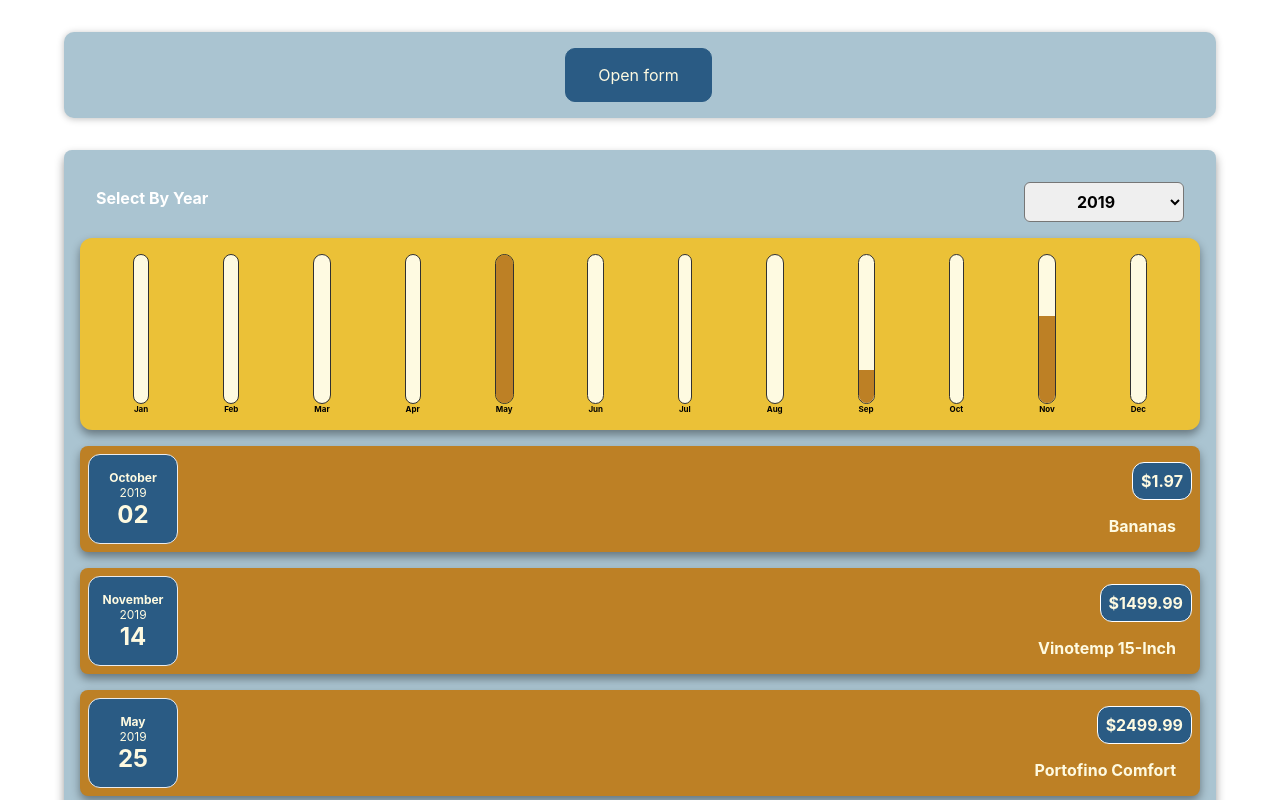
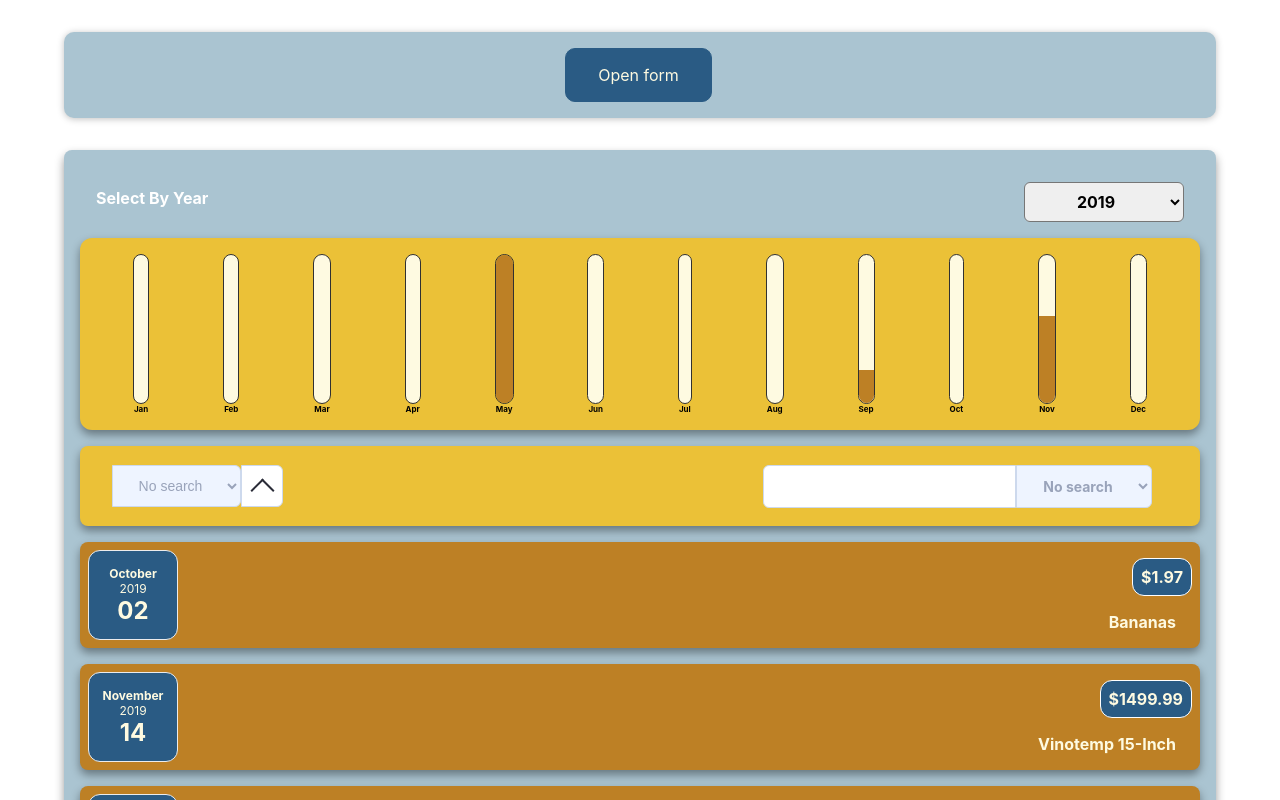
Before and after one commit to OlegZaichuk/ReactJS_Cost_Accounting, a React (Create React App) app: page / in a window 1280 px wide. Shown: the top 800 px of the page. Built offline with nearby package versions, Linux system fonts and the light colour scheme.

Commit message:
update No expenses this year screen

```diff
--- a/src/components/CostFilter_UI/CostFilter.jsx
+++ b/src/components/CostFilter_UI/CostFilter.jsx
@@ -1,6 +1,6 @@
 import React from 'react';
 import './CostsFilter.css';
-
+// import '../../img/arrow.svg'
 const CostFilter = (props) => {
     const yearChangeHandler = (e) => {
         props.onChangeYear(e.target.value)
--- a/src/components/Costs.jsx
+++ b/src/components/Costs.jsx
@@ -1,9 +1,10 @@
 import React, {useState} from 'react';
-import CostItems from "./CostItems";
 import '../css/Costs.css'
 import Card from "./Card";
 import CostFilter from "./CostFilter_UI/CostFilter";
 import Diagram from "./Diagram_UI/Diagram";
+import CostsLIstAndFilter from "./CostsLIstAndFilter";
+import Loader from "./Loader_UI/loader";
 
 
 
@@ -13,11 +14,17 @@ const Costs = (props) => {
         setCurrentYear(newYear)
     }
     const filteredCost = props.costsList.filter(el => el.data.getFullYear().toString() === currentYear)
-    const noCostList = <h2 className='cost-list__fallback'>No expenses this year</h2>
+    const noCostList =
+        <div>
+            {/*<h2 className='cost-list__fallback'>No expenses this year</h2>*/}
+            <Loader className='cost-list__fallback'>
+                No expenses this year
+            </Loader>
+        </div>
 
     const info = <div>
         <Diagram dataSet={filteredCost}/>
-        {filteredCost.map(costItem => <CostItems key={costItem.id} costItem={costItem}/>)}
+        <CostsLIstAndFilter filteredCost={filteredCost} />
     </div>
 
     return (
@@ -27,8 +34,6 @@ const Costs = (props) => {
             {filteredCost.length === 0
                 ? noCostList
                 : info
-
-
             }
         </Card>
     );
--- /dev/null
+++ b/src/components/CostsLIstAndFilter.js
@@ -0,0 +1,14 @@
+import React from 'react';
+import CostItems from "./CostItems";
+import Filter from "./Filter_UI/Filter";
+
+const CostsLIstAndFilter = (props) => {
+    return (
+        <div>
+            <Filter/>
+            {props.filteredCost.map(costItem => <CostItems key={costItem.id} costItem={costItem}/>)}
+        </div>
+    );
+};
+
+export default CostsLIstAndFilter;
--- a/src/components/Diagram_UI/Diagram.jsx
+++ b/src/components/Diagram_UI/Diagram.jsx
@@ -3,7 +3,7 @@ import './Diagram.css'
 import DiagramBar from "./DiagramBar";
 import Card from "../Card";
 
-let diagramDataStart = [
+const diagramDataStart = [
     {label: 'Jan', value: 0}, {label: 'Feb', value: 0}, {label: 'Mar', value: 0}, {label: 'Apr', value: 0},
     {label: 'May', value: 0}, {label: 'Jun', value: 0}, {label: 'Jul', value: 0}, {label: 'Aug', value: 0},
     {label: 'Sep', value: 0}, {label: 'Oct', value: 0}, {label: 'Nov', value: 1}, {label: 'Dec', value: 0},
--- /dev/null
+++ b/src/components/Filter_UI/Filter.css
@@ -0,0 +1,130 @@
+.filter{
+    margin: 1rem 0;
+    display: flex;
+    justify-content: space-between;
+    align-items: center;
+    background-color: #ebc137;
+    height: 5rem;
+    padding: 0 2rem;
+}
+
+
+.form-group {
+    position: relative;
+    display: flex;
+    width: 100%;
+
+
+}
+
+:root {
+    --input-color: #99A3BA;
+    --input-border: #CDD9ED;
+    --input-background: #fff;
+    --input-placeholder: #CBD1DC;
+    --input-border-focus: #275EFE;
+    --group-color: var(--input-color);
+    --group-border: var(--input-border);
+    --group-background: #EEF4FF;
+    --group-color-focus: #fff;
+    --group-border-focus: var(--input-border-focus);
+    --group-background-focus: #678EFE;
+    --url: '../../img/arrow.svg';
+    --transform-time : 0.5s;
+}
+
+.form-field {
+    display: block;
+    width: 100%;
+    border-radius: 6px 0 0 6px;
+    padding: 8px 16px;
+    line-height: 25px;
+    font-size: 14px;
+    font-weight: 500;
+    font-family: inherit;
+    -webkit-appearance: none;
+    color: #2a2c38;
+    border: 1px solid var(--input-border);
+    background: var(--input-background);
+    transition: border 0.3s ease;
+}
+.form-field::placeholder {
+    color: var(--input-placeholder);
+}
+.form-field:focus {
+    outline: none;
+    border-color: var(--input-border-focus);
+}
+
+.form-group .form-field {
+    position: relative;
+    z-index: 1;
+    flex: 1 1 auto;
+    width: 1%;
+    margin-top: 0;
+    margin-bottom: 0;
+}
+.form-group > select {
+    text-align: center;
+
+    padding: 8px 20px;
+    font-size: 14px;
+    line-height: 25px;
+    border-radius: 0 6px 6px 0;
+    color: var(--group-color);
+    background: var(--group-background);
+    border: 1px solid var(--group-border);
+    transition: background 0.3s ease, border 0.3s ease, color 0.3s ease;
+}
+.form-group:focus-within > select {
+    color: var(--group-color-focus);
+    background: var(--group-background-focus);
+    border-color: var(--group-border-focus);
+}
+/*---------------*/
+.center-con {
+    display: flex;
+    height: 100vh;
+    align-items: center;
+    justify-content: center;
+}
+
+
+
+
+
+.round {
+    display: flex;
+    justify-content: center;
+    color: #2a2c38;
+    border: 1px solid var(--input-border);
+    background: var(--input-background);
+    transition: border 0.3s ease;
+    width: 2.5rem;
+    height: 2.5rem;
+    border-radius: 0 6px 6px 0;
+}
+
+.arrow {
+    /*display: inline-block;*/
+
+    width: 15px;
+    height: 15px;
+    border-top: 2px solid #2a2c38;
+    border-right: 2px solid #2a2c38;
+}
+
+.arrow-top {
+    margin-top: 1rem;
+    /*transition-duration: var(--transform-time);*/
+    transform: rotate(-45deg);
+    /*animation: arrow-anim 2.5s infinite;*/
+}
+.arrow-right {
+    transform: rotate(45deg);
+}
+.arrow-bottom {
+    margin-top: 0.5rem;
+    /*transition-duration: var(--transform-time);*/
+    transform: rotate(135deg);
+}
--- /dev/null
+++ b/src/components/Filter_UI/Filter.jsx
@@ -0,0 +1,47 @@
+import React, {useState} from 'react';
+import './Filter.css';
+import Card from "../Card";
+
+const Filter = () => {
+    const [arrowDirection, setArrowDirection] = useState("arrow arrow-top")
+    const changeArrowHandler = () => {
+         arrowDirection === 'arrow arrow-top'
+             ? setArrowDirection('arrow arrow-bottom')
+             : setArrowDirection('arrow arrow-top')
+    }
+
+    const sortController =
+        <div className="form-group">
+            <select>
+                <option value="2022">No search</option>
+                <option value="2021">By name</option>
+                <option value="2020">By amount</option>
+                <option value="2020">By date</option>
+            </select>
+            <div className="round" onClick={changeArrowHandler}>
+                <span className={arrowDirection}></span>
+            </div>
+        </div>
+
+    const searchController =
+        <div className="form-group">
+            <input className="form-field" type="text"/>
+            <select>
+                <option value="2022">No search</option>
+                <option value="2021">By name</option>
+                <option value="2020">By amount</option>
+            </select>
+        </div>
+
+
+
+    return (
+        <Card className='filter '>
+            <div className=''> {sortController} </div>
+            <div className='costs-filter'> {searchController} </div>
+
+        </Card>
+    );
+};
+
+export default Filter;
--- /dev/null
+++ b/src/components/Loader_UI/loader.css
@@ -0,0 +1,131 @@
+.test{
+    /*border: 4px solid red;*/
+    height: 15rem;
+    /*width: 100%;*/
+    /*background-color: #282c34;*/
+}
+
+.loader-container{
+    width: 100%;
+    position: relative;
+    display: flex;
+    justify-content: center;
+    align-items: center;
+    margin-top: 125px;
+}
+:root{
+    --main-width: 150px;
+    --child-top: -66.66px;
+}
+
+
+.loader-container .ring{
+    position: relative;
+    width: var(--main-width);
+    height: var(--main-width);
+    /*border: 4px solid transparent;*/
+    /*border: 4px solid white;*/
+    border-top: 4px solid #245bff;
+    border-right: 4px solid transparent;
+    /*border-left: none;*/
+    /*border-left: 4px solid transparent;;*/
+    border-radius: 50%;
+    margin: -30px;
+    animation: animate 4s linear infinite;
+
+    /*animation: 3s shadow infinite;*/
+}
+
+.loader-container .ring::before{
+    content: '';
+    position: absolute;
+    width: 15px;
+    height: 15px;
+    top: 12px;
+    right: 12px;
+    border-radius: 50%;
+    background-color: #245bff;
+    box-shadow: 0 0 0 5px #245bff33,
+    0 0 0 10px #245bff22,
+    0 0 0 15px #245bff11,
+    0 0 30px #245bff,
+    0 0 50px #245bff;
+}
+
+.loader-container .ring:nth-child(3){
+    position: absolute;
+    top: var(--child-top);
+    animation: animate 5s linear infinite;
+    animation-delay: -3s;
+    border-top: 4px solid transparent;
+    border-left: 4px solid #d41bc1;
+
+}
+
+.loader-container .ring:nth-child(3)::before{
+    content: '';
+    /*top: initial;*/
+    position: absolute;
+    width: 15px;
+    height: 15px;
+    bottom: 12px;
+    left: 12px;
+    border-radius: 50%;
+    background-color: #d41bc1;
+    box-shadow: 0 0 0 5px #d41bc133,
+    0 0 0 10px #d41bc122,
+    0 0 0 15px #d41bc111,
+    0 0 30px #d41bc1,
+    0 0 50px #d41bc1;
+}
+
+
+.loader-container .ring:nth-child(2){
+    animation: animate_2 3s linear infinite;
+    animation-delay: -1s;
+    border-top: none;
+    border-left: 4px solid #a424ff;
+    border-bottom: 4px solid transparent;
+}
+
+.loader-container .ring:nth-child(2)::before{
+    content: '';
+    top: initial;
+    position: absolute;
+    width: 15px;
+    height: 15px;
+    bottom: 12px;
+    left: 12px;
+    border-radius: 50%;
+    background-color: #a424ff;
+    box-shadow: 0 0 0 5px #a424ff33,
+    0 0 0 10px #a424ff22,
+    0 0 0 15px #a424ff11,
+    0 0 30px #a424ff,
+    0 0 50px #a424ff;
+}
+
+@keyframes animate {
+    0% {transform: rotate(0deg)}
+    100% {transform: rotate(360deg)}
+}
+
+@keyframes animate_2 {
+    0% {transform: rotate(360deg)}
+    100% {transform: rotate(0deg)}
+}
+
+.loader-container p{
+    position: absolute;
+    color: white;
+    font-size: 2rem;
+    font-family: Consolas;
+    bottom: -100px;
+    letter-spacing: 0.2rem;
+}
+
+@keyframes shadow {
+    from {text-shadow: 0 0 3px black;}
+    50% {text-shadow: 0 0 30px #cd3030;}
+    to {text-shadow: 0 0 3px black;}
+}
--- /dev/null
+++ b/src/components/Loader_UI/loader.js
@@ -0,0 +1,17 @@
+import React from 'react';
+import './loader.css';
+
+const Loader = (props) => {
+    return (
+        <div className='test'>
+            <div className='loader-container'>
+                <h2 className='ring'/>
+                <h2 className='ring'/>
+                <h2 className='ring'/>
+                <p>{props.children}</p>
+            </div>
+        </div>
+    );
+};
+
+export default Loader;
--- a/src/css/index.css
+++ b/src/css/index.css
@@ -18,7 +18,7 @@ body {
 }
 
 .cost-list__fallback {
-  color: #fefae1;
+  /*color: #fefae1;*/
   text-align: center;
 }
 
```
Also changed, not shown: src/img/Arrow_down.svg (added), src/img/Arrow_up.svg (added).
